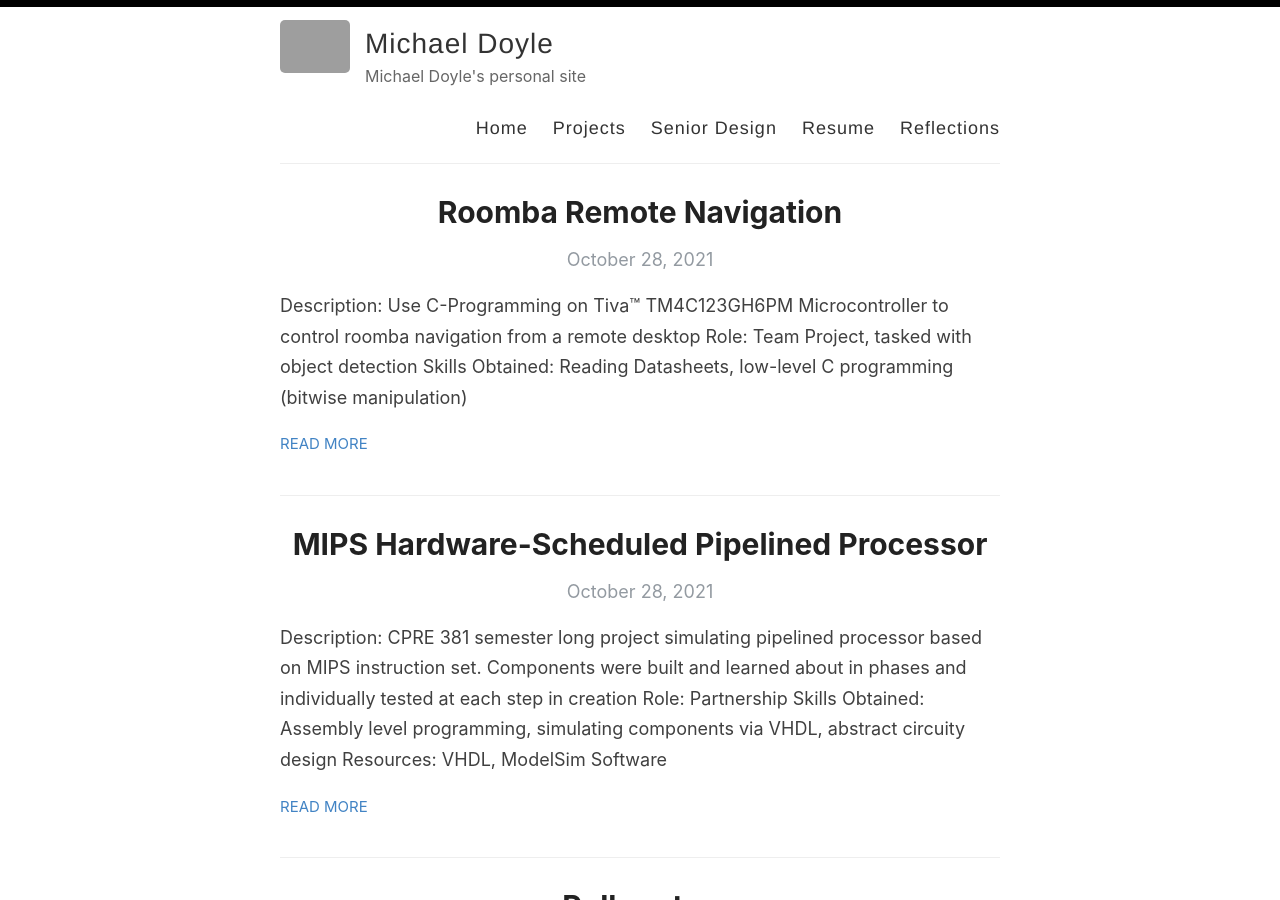
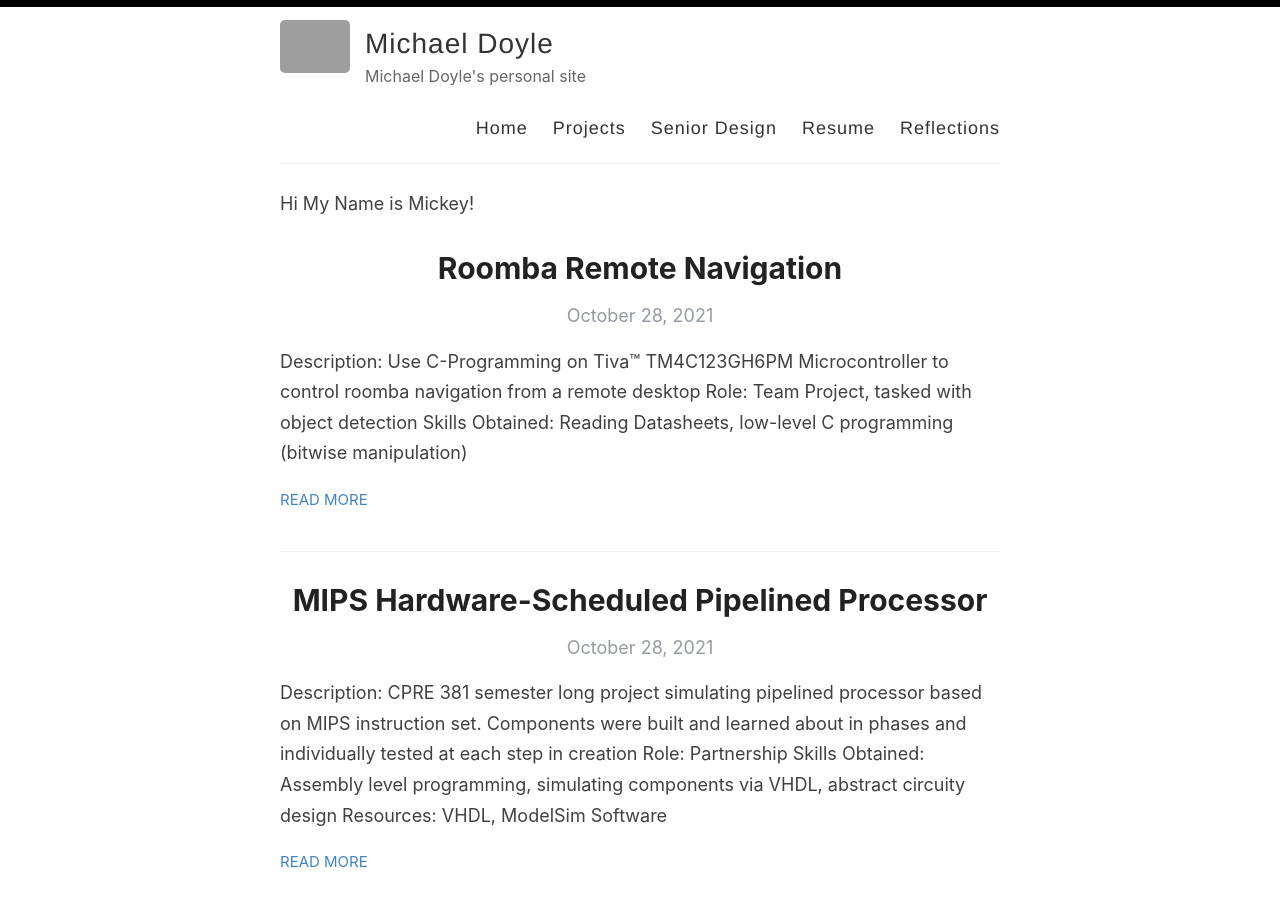
Before and after one commit to francidollars/francidollars.github.io, a Jekyll site: the page built from index.html, in a window 1280 px wide and 900 px high. Built offline with Jekyll 4.4.1, drawn with Linux system fonts in a browser that asks for light colours; the list of posts is cut into pages by our own code; grey boxes are pictures that could not be loaded.

Commit message:
Update index.html

```diff
--- a/index.html
+++ b/index.html
@@ -1,6 +1,9 @@
 ---
 layout: default
 ---
+<div>
+  Hi My Name is Mickey!
+<div>
 
 <div class="posts">
   {% for post in paginator.posts %}
```
